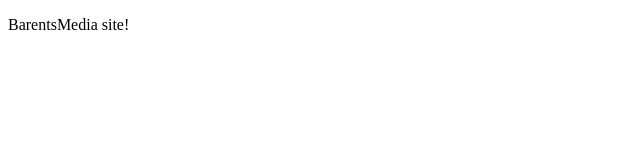
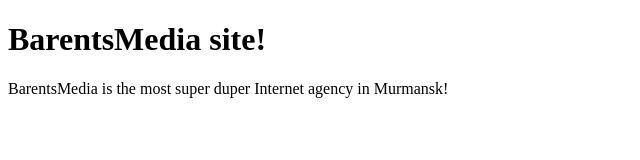
Before and after one commit to kisenkov/barents, a plain HTML site: page index.html in a window 1280 px wide. Shown: the whole page, without its empty margins (0-640 px from the left). Drawn offline with Linux system fonts and the light colour scheme.

Commit message:
Cosmetic changes have been made to the file index.html

```diff
--- a/index.html
+++ b/index.html
@@ -7,6 +7,7 @@
     <title>Document</title>
 </head>
 <body>
-    <p>BarentsMedia site!</p>
+    <h1>BarentsMedia site!</h1>
+    <p>BarentsMedia is the most super duper Internet agency in Murmansk!</p>
 </body>
 </html>
```
